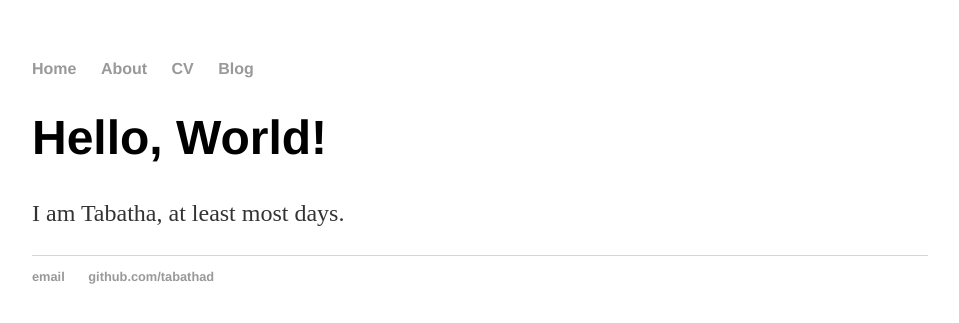
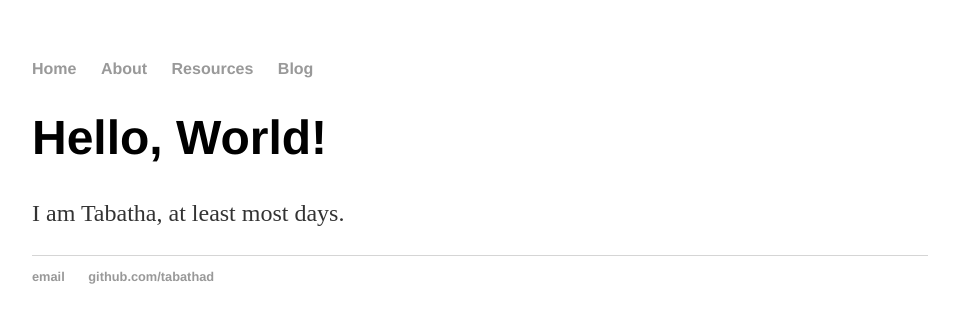
Before and after one commit to tabathad/tabathad.github.io, a Jekyll site: the page built from index.html, in a window 1280 px wide. Shown: the top 323 px of the page, without its empty margins (160-1119 px from the left). Built offline with Jekyll 4.4.1, drawn with Linux system fonts in a browser that asks for light colours.

Commit message:
add resource page

```diff
--- a/_layouts/default.html
+++ b/_layouts/default.html
@@ -10,7 +10,7 @@
 	    		<ul>
 	        		<li><a href="/">Home</a></li>
 		        	<li><a href="/about">About</a></li>
-	        		<li><a href="/cv">CV</a></li>
+	        		<li><a href="/resources">Resources</a></li>
 	        		<li><a href="/blog">Blog</a></li>
 	    		</ul>
 			</nav>
--- /dev/null
+++ b/resources.html
@@ -0,0 +1,5 @@
+---
+layout: default
+title: Tab's resources
+---
+<a href="https://ohshitgit.com/">https://ohshitgit.com/</a>
```
